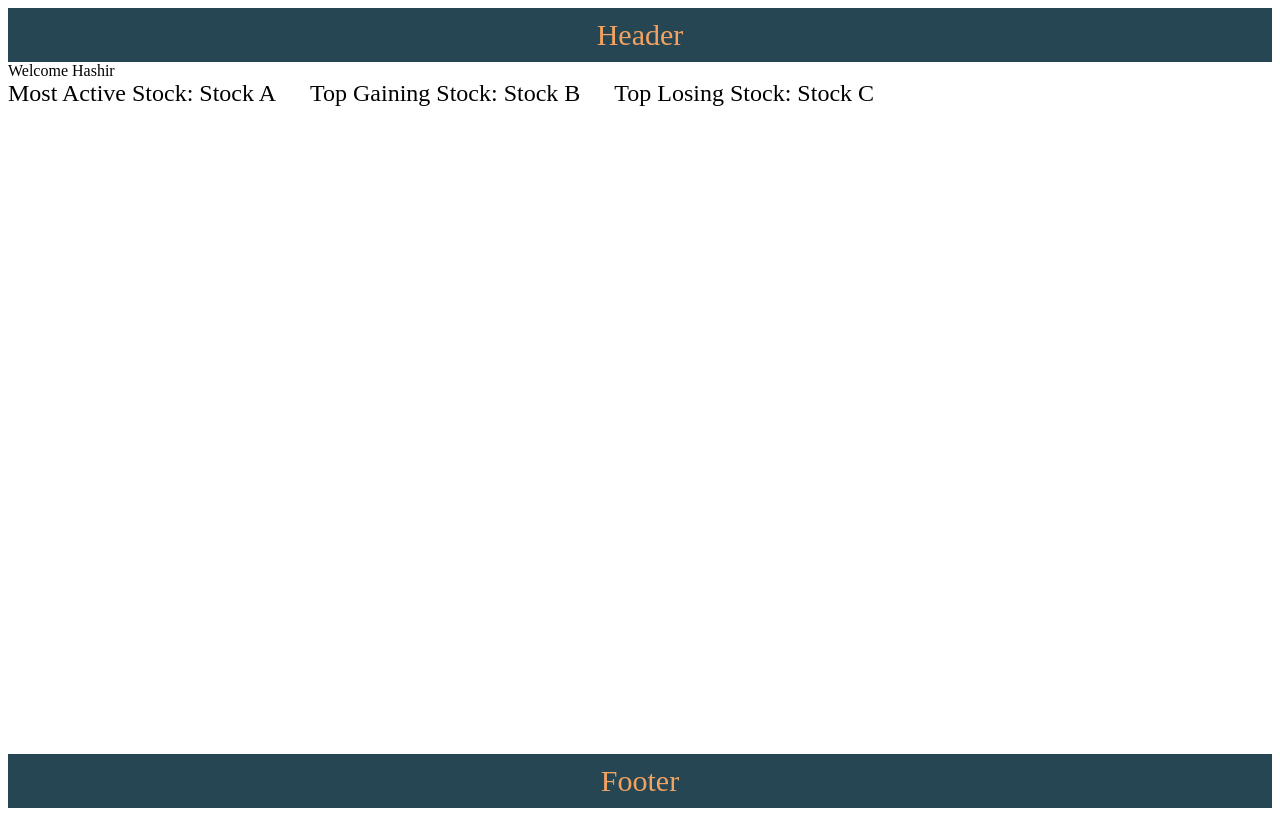
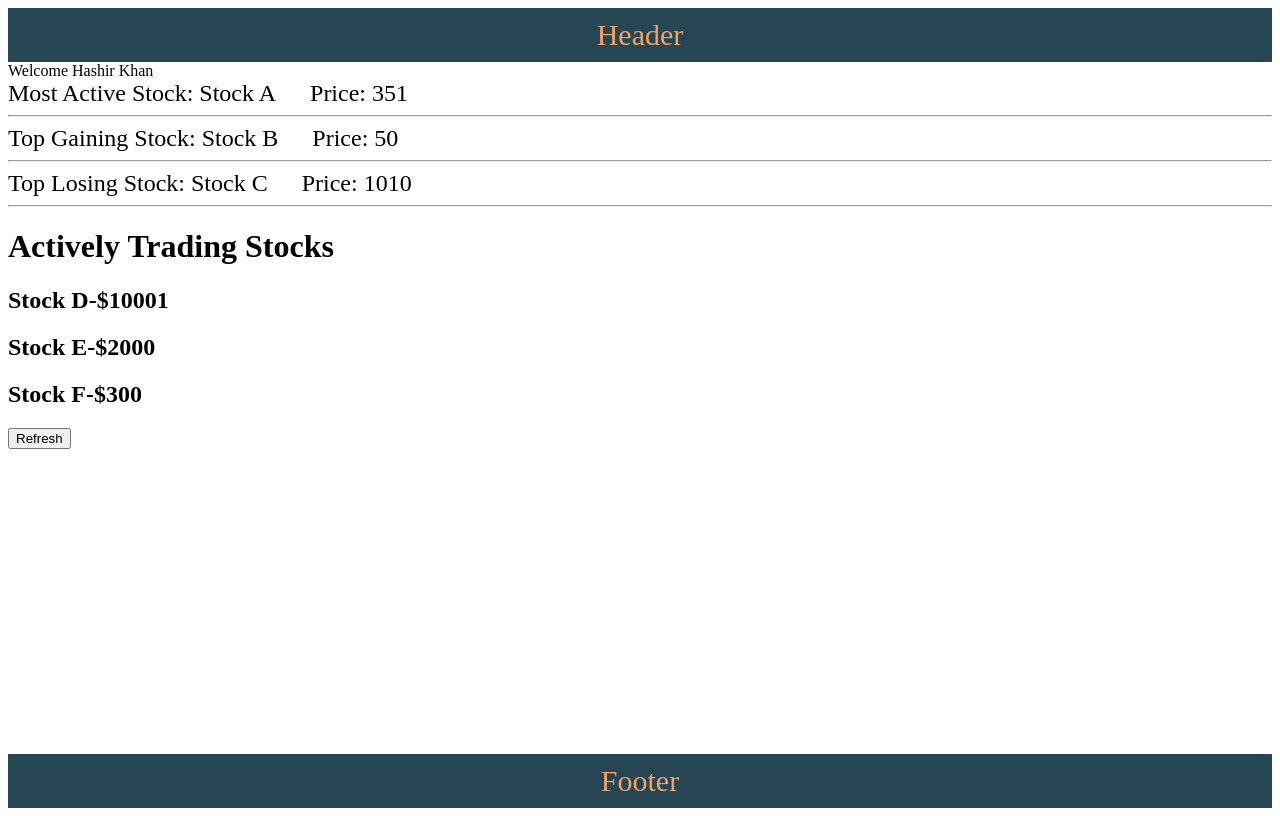
Before and after one commit to kamranlatifch/svelte-kit-practice, a SvelteKit app: page /stocks in a window 1280 px wide. Built offline with nearby package versions, Linux system fonts and the light colour scheme; data requests are answered from the project's data file.

Commit message:
35: Data Invalidation like invalidate query

```diff
--- a/db.json
+++ b/db.json
@@ -49,6 +49,20 @@
 	},
 	"top-losing-stock": {
 		"symbol": "Stock C",
-		"price": 100.0
-	}
+		"price": 1010.0
+	},
+	"stocks": [
+		{
+			"symbol": "Stock D",
+			"price": 10001.0
+		},
+		{
+			"symbol": "Stock E",
+			"price": 2000.0
+		},
+		{
+			"symbol": "Stock F",
+			"price": 300.0
+		}
+	]
 }
--- a/src/routes/+layout.js
+++ b/src/routes/+layout.js
@@ -1,5 +1,5 @@
 export const load = () => {
 	return {
-		userName: 'Hashir'
+		userName: 'Hashir Khan'
 	};
 };
--- /dev/null
+++ b/src/routes/stocks/+layout.js
@@ -0,0 +1,17 @@
+export const load = async (loadEvent) => {
+	const { fetch, depends } = loadEvent;
+	// depends('stocks:layout-stocks-query');
+
+	const moastActiveStockResponse = await fetch('http://localhost:4000/most-active-stock');
+	const topGainingStockResponse = await fetch('http://localhost:4000/top-gaining-stock');
+	const topLosingStcokResponse = await fetch('http://localhost:4000/top-losing-stock');
+
+	const mostActiveStock = await moastActiveStockResponse.json();
+	const topGainingStock = await topGainingStockResponse.json();
+	const topLosingStock = await topLosingStcokResponse.json();
+	return {
+		mostActiveStock,
+		topGainingStock,
+		topLosingStock
+	};
+};
--- /dev/null
+++ b/src/routes/stocks/+layout.svelte
@@ -0,0 +1,21 @@
+<script>
+	export let data;
+</script>
+
+<span>Most Active Stock: {data?.mostActiveStock?.symbol}</span>
+<span>Price: {data?.mostActiveStock?.price}</span>
+<hr />
+<span>Top Gaining Stock: {data?.topGainingStock?.symbol}</span>
+<span>Price: {data?.topGainingStock?.price}</span>
+<hr />
+<span>Top Losing Stock: {data?.topLosingStock?.symbol}</span>
+<span>Price: {data?.topLosingStock?.price}</span>
+<hr />
+<slot />
+
+<style>
+	span {
+		margin-right: 30px;
+		font-size: 24px;
+	}
+</style>
--- a/src/routes/stocks/+page.js
+++ b/src/routes/stocks/+page.js
@@ -1,30 +1,26 @@
-export const load = async (loadEvent) => {
-	const { fetch } = loadEvent;
-	const moastActiveStockResponse = await fetch('http://localhost:4000/most-active-stock');
-	const topGainingStockResponse = await fetch('http://localhost:4000/top-gaining-stock');
-	const topLosingStcokResponse = await fetch('http://localhost:4000/top-losing-stock');
-
-	const mostActiveStock = await moastActiveStockResponse.json();
-	const topGainingStock = await topGainingStockResponse.json();
-	const topLosingStock = await topLosingStcokResponse.json();
-	return {
-		mostActiveStock,
-		topGainingStock,
-		topLosingStock
-	};
-};
-
-// Following is Promsie Wrapping
-
 // export const load = async (loadEvent) => {
 // 	const { fetch } = loadEvent;
 // 	const moastActiveStockResponse = await fetch('http://localhost:4000/most-active-stock');
 // 	const topGainingStockResponse = await fetch('http://localhost:4000/top-gaining-stock');
 // 	const topLosingStcokResponse = await fetch('http://localhost:4000/top-losing-stock');
 
+// 	const mostActiveStock = await moastActiveStockResponse.json();
+// 	const topGainingStock = await topGainingStockResponse.json();
+// 	const topLosingStock = await topLosingStcokResponse.json();
 // 	return {
-// 		mostActiveStock: moastActiveStockResponse.json(),
-// 		topGainingStock: topGainingStockResponse.json(),
-// 		topLosingStock: topLosingStcokResponse.json()
+// 		mostActiveStock,
+// 		topGainingStock,
+// 		topLosingStock
 // 	};
 // };
+
+export const load = async (loadEvent) => {
+	const { fetch, depends } = loadEvent;
+	depends('stocks:all-stocks-query');
+	const response = await fetch('http://localhost:4000/stocks');
+
+	const stocks = await response.json();
+	return {
+		stocks
+	};
+};
--- a/src/routes/stocks/+page.svelte
+++ b/src/routes/stocks/+page.svelte
@@ -1,4 +1,4 @@
-<script>
+<!-- <script>
 	export let data;
 	console.log('Data is ', data);
 </script>
@@ -12,4 +12,23 @@
 		margin-right: 30px;
 		font-size: 24px;
 	}
-</style>
+</style> -->
+<script>
+	// import { invalidate } from '$app/navigation';
+	import { invalidateAll } from '$app/navigation';
+
+	export let data;
+	function refresh() {
+		// invalidate('http://localhost:4000/stocks');
+		// invalidate('stocks:all-stocks-query');
+		invalidateAll();
+	}
+	console.log('Data is ', data);
+</script>
+
+<h1>Actively Trading Stocks</h1>
+
+{#each data.stocks as stock}
+	<h2>{stock.symbol}-${stock.price}</h2>
+{/each}
+<button on:click={refresh}>Refresh</button>
```
